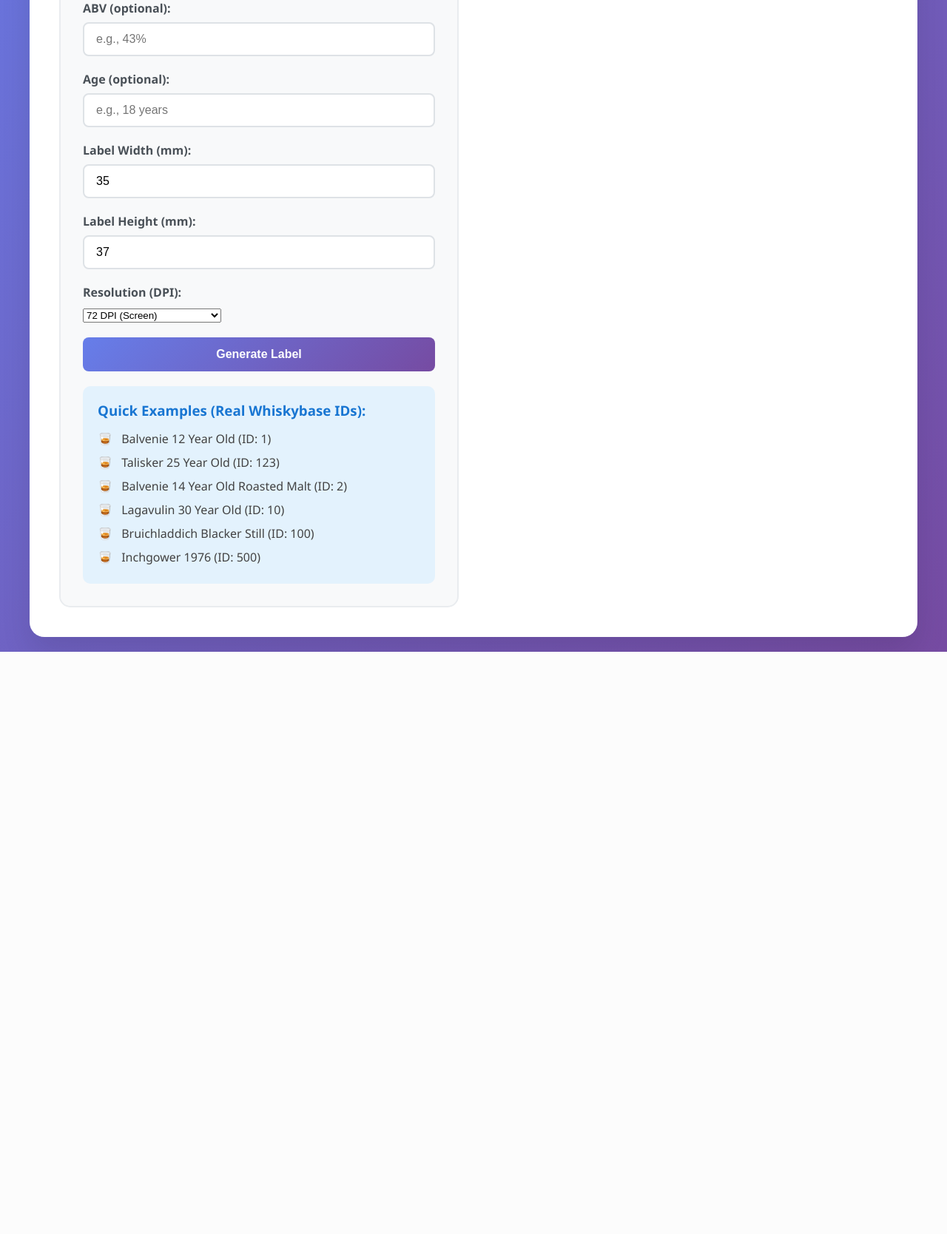
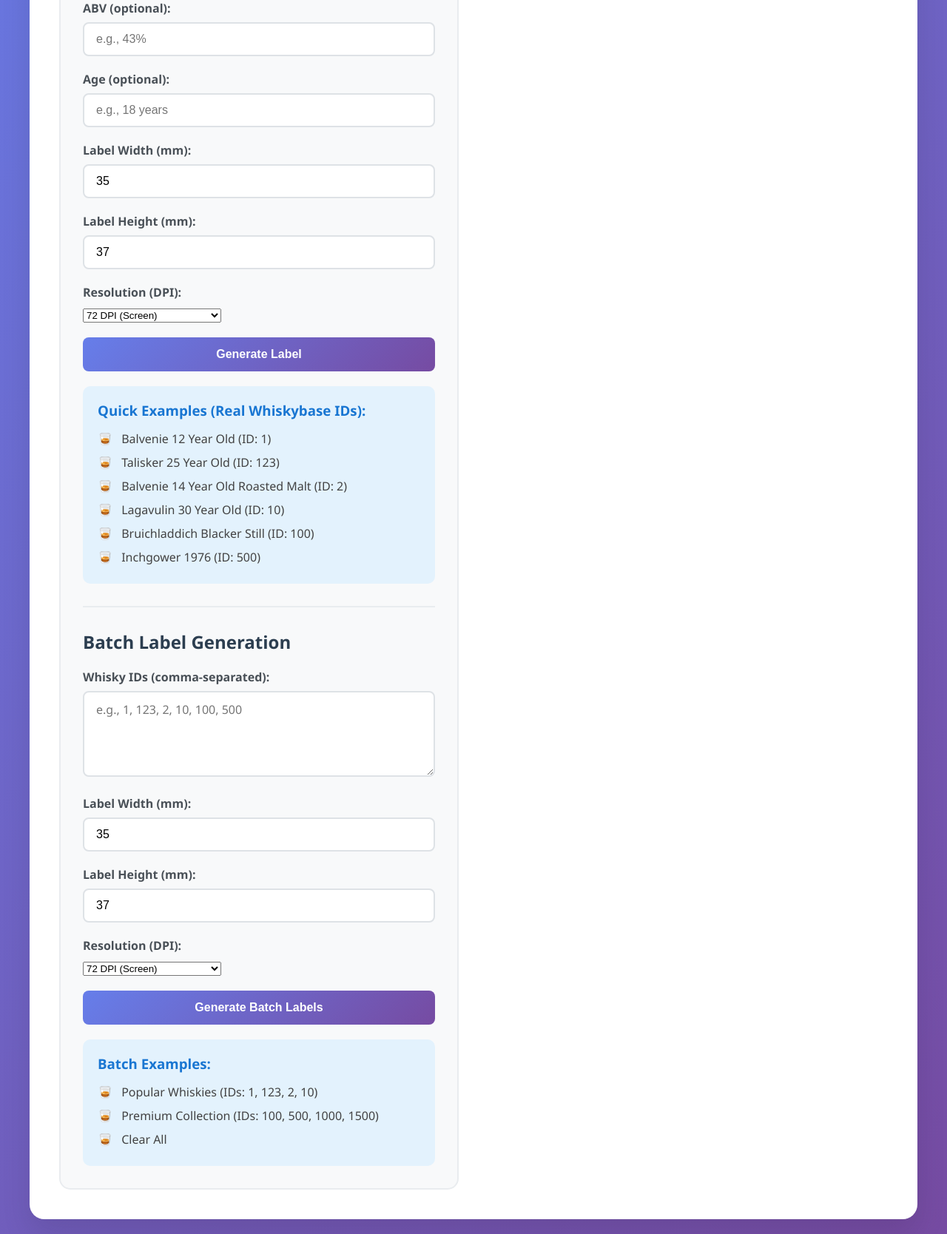
Before and after one commit to sharkysan/whiskybase-label, a Flask app: page / in a window 1280 px wide. Shown: the part 602-2270 px from the top of the page at 74% size. Before the commit the page ends 1483 px from the top, so only its background shows below. Run offline with Flask 3, Linux system fonts and the light colour scheme.

Commit message:
Add batch generation

```diff
--- a/app.py
+++ b/app.py
@@ -566,5 +566,59 @@ def debug_whisky(whisky_id):
     whisky_info = generator.get_whisky_info(whisky_id)
     return jsonify(whisky_info)
 
+@app.route('/api/batch-labels', methods=['POST'])
+def api_batch_labels():
+    """API endpoint for generating multiple labels from a list of IDs"""
+    try:
+        data = request.get_json()
+
+        # Extract parameters
+        whisky_ids = data.get('whisky_ids', [])
+        width_mm = int(data.get('width_mm', 35))
+        height_mm = int(data.get('height_mm', 37))
+        dpi = int(data.get('dpi', 72))
+
+        if not whisky_ids:
+            return jsonify({'error': 'No whisky IDs provided'}), 400
+
+        generator = WhiskyLabelGenerator()
+        generated_files = []
+
+        for whisky_id in whisky_ids:
+            try:
+                # Get whisky info
+                whisky_info = generator.get_whisky_info(whisky_id)
+
+                # Generate label
+                output_filename = f"whisky_{whisky_id}_label_{int(time.time())}.png"
+                generator.create_label(whisky_info, output_filename, width_mm, height_mm, dpi)
+                generated_files.append({
+                    'whisky_id': whisky_id,
+                    'filename': output_filename,
+                    'whisky_info': whisky_info
+                })
+
+            except Exception as e:
+                generated_files.append({
+                    'whisky_id': whisky_id,
+                    'error': str(e),
+                    'filename': None
+                })
+
+        # Create a ZIP file with all labels
+        import zipfile
+        import os
+
+        zip_filename = f"batch_labels_{int(time.time())}.zip"
+        with zipfile.ZipFile(zip_filename, 'w') as zipf:
+            for file_info in generated_files:
+                if file_info.get('filename') and os.path.exists(file_info['filename']):
+                    zipf.write(file_info['filename'], os.path.basename(file_info['filename']))
+
+        return send_file(zip_filename, mimetype='application/zip', as_attachment=True, download_name=zip_filename)
+
+    except Exception as e:
+        return jsonify({'error': str(e)}), 500
+
 if __name__ == '__main__':
     app.run(debug=True, host='0.0.0.0', port=5000)
--- a/templates/index.html
+++ b/templates/index.html
@@ -86,10 +86,22 @@
             transition: border-color 0.3s ease;
         }
 
-        .form-group input:focus {
+        .form-group input:focus,
+        .form-group textarea:focus {
             outline: none;
             border-color: #667eea;
             box-shadow: 0 0 0 3px rgba(102, 126, 234, 0.1);
+        }
+
+        .form-group textarea {
+            width: 100%;
+            padding: 12px 16px;
+            border: 2px solid #dee2e6;
+            border-radius: 8px;
+            font-size: 1rem;
+            transition: border-color 0.3s ease;
+            resize: vertical;
+            min-height: 80px;
         }
 
         .btn {
@@ -315,6 +327,46 @@
                         <li onclick="fillExample('inchgower_27')">Inchgower 1976 (ID: 500)</li>
                     </ul>
                 </div>
+
+                <hr style="margin: 30px 0; border: none; border-top: 2px solid #e9ecef;">
+
+                <h2>Batch Label Generation</h2>
+                <form id="batchForm">
+                    <div class="form-group">
+                        <label for="batchIds">Whisky IDs (comma-separated):</label>
+                        <textarea id="batchIds" name="batch_ids" rows="4" placeholder="e.g., 1, 123, 2, 10, 100, 500" style="resize: vertical; font-family: inherit;"></textarea>
+                    </div>
+
+                    <div class="form-group">
+                        <label for="batchWidth">Label Width (mm):</label>
+                        <input type="number" id="batchWidth" name="batch_width" value="35" min="10" max="100" step="0.1">
+                    </div>
+
+                    <div class="form-group">
+                        <label for="batchHeight">Label Height (mm):</label>
+                        <input type="number" id="batchHeight" name="batch_height" value="37" min="10" max="100" step="0.1">
+                    </div>
+
+                    <div class="form-group">
+                        <label for="batchDpi">Resolution (DPI):</label>
+                        <select id="batchDpi" name="batch_dpi">
+                            <option value="72">72 DPI (Screen)</option>
+                            <option value="150">150 DPI (Medium Print)</option>
+                            <option value="300">300 DPI (High Quality Print)</option>
+                        </select>
+                    </div>
+
+                    <button type="submit" class="btn" id="batchBtn">Generate Batch Labels</button>
+                </form>
+
+                <div class="examples">
+                    <h3>Batch Examples:</h3>
+                    <ul>
+                        <li onclick="fillBatchExample('popular')">Popular Whiskies (IDs: 1, 123, 2, 10)</li>
+                        <li onclick="fillBatchExample('premium')">Premium Collection (IDs: 100, 500, 1000, 1500)</li>
+                        <li onclick="fillBatchExample('clear')">Clear All</li>
+                    </ul>
+                </div>
             </div>
 
             <div class="output-section">
@@ -467,6 +519,86 @@
                 document.getElementById('whiskyId').value = example.id;
             }
         }
+
+        // Function to fill batch example data
+        function fillBatchExample(type) {
+            const batchExamples = {
+                popular: '1, 123, 2, 10',
+                premium: '100, 500, 1000, 1500',
+                clear: ''
+            };
+
+            const example = batchExamples[type];
+            if (example !== undefined) {
+                document.getElementById('batchIds').value = example;
+            }
+        }
+
+        // Batch form submission
+        document.getElementById('batchForm').addEventListener('submit', async function(e) {
+            e.preventDefault();
+
+            const batchIds = document.getElementById('batchIds').value;
+            const batchWidth = document.getElementById('batchWidth').value;
+            const batchHeight = document.getElementById('batchHeight').value;
+            const batchDpi = document.getElementById('batchDpi').value;
+            const batchBtn = document.getElementById('batchBtn');
+
+            if (!batchIds.trim()) {
+                alert('Please enter at least one whisky ID.');
+                return;
+            }
+
+            // Parse IDs (remove spaces, split by comma)
+            const whiskyIds = batchIds.split(',').map(id => parseInt(id.trim())).filter(id => !isNaN(id));
+
+            if (whiskyIds.length === 0) {
+                alert('Please enter valid whisky IDs.');
+                return;
+            }
+
+            batchBtn.disabled = true;
+            batchBtn.textContent = 'Generating...';
+
+            try {
+                const response = await fetch('/api/batch-labels', {
+                    method: 'POST',
+                    headers: {
+                        'Content-Type': 'application/json',
+                    },
+                    body: JSON.stringify({
+                        whisky_ids: whiskyIds,
+                        width_mm: parseInt(batchWidth),
+                        height_mm: parseInt(batchHeight),
+                        dpi: parseInt(batchDpi)
+                    })
+                });
+
+                if (response.ok) {
+                    // Create a download link for the ZIP file
+                    const blob = await response.blob();
+                    const url = window.URL.createObjectURL(blob);
+                    const a = document.createElement('a');
+                    a.href = url;
+                    a.download = `batch_labels_${Date.now()}.zip`;
+                    document.body.appendChild(a);
+                    a.click();
+                    window.URL.revokeObjectURL(url);
+                    document.body.removeChild(a);
+
+                    alert(`Successfully generated ${whiskyIds.length} labels! Download started.`);
+                } else {
+                    const errorData = await response.json();
+                    throw new Error(errorData.error || 'Failed to generate batch labels');
+                }
+
+            } catch (err) {
+                alert(`Error: ${err.message}`);
+            } finally {
+                batchBtn.disabled = false;
+                batchBtn.textContent = 'Generate Batch Labels';
+            }
+        });
     </script>
 </body>
 </html>
```
